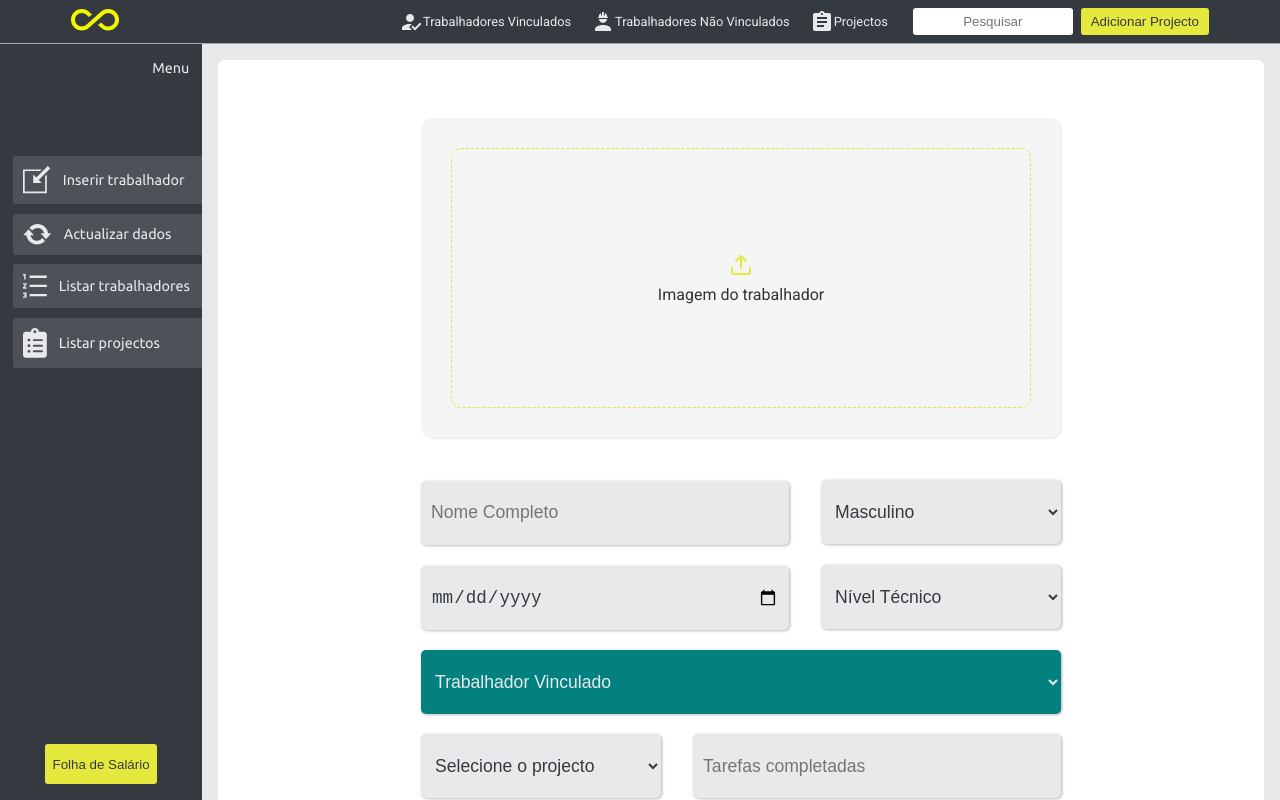
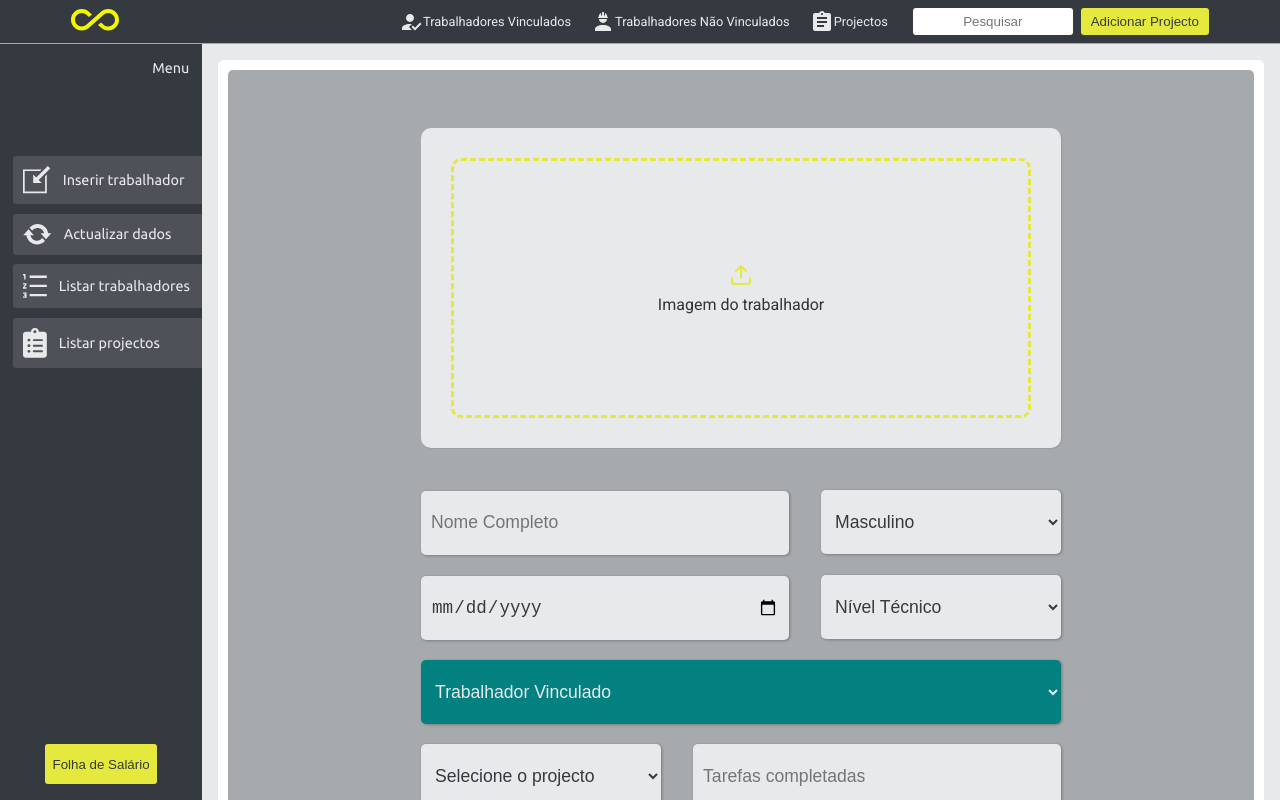
Before and after one commit to Seratooo/S-folha-de-pagamento, a React (Create React App) app in the folder web/: page /insert in a window 1280 px wide. Built offline with nearby package versions, Linux system fonts and the light colour scheme.

Commit message:
Alteracoes de estilo

```diff
--- a/web/src/componets/Dropzone/styles.css
+++ b/web/src/componets/Dropzone/styles.css
@@ -1,6 +1,6 @@
 .dropzone {
   height: 20rem;
-  background: #e8e9eb79;
+  background: #E8E9EB;
   border-radius: 10px;
   box-shadow: 1px .7px 1px rgba(0, 0, 0, 0.09);
   width: 40rem;
@@ -24,7 +24,7 @@
   width: calc(100% - 60px);
   height: calc(100% - 60px);
   border-radius: 10px;
-  border: 1px dashed #E5E93E;
+  border: 3px dashed #E5E93E;
 
   display: flex;
   flex-direction: column;
--- a/web/src/componets/PaginaInserir/style.css
+++ b/web/src/componets/PaginaInserir/style.css
@@ -2,6 +2,11 @@ div.conteudo{
   display: flex;
   flex-direction: column;
   align-items: center;
+  background-color: #353a406e;
+  width: 100%;
+  height: 100%;
+  border-radius:5px;
+  padding: 10px 0px 50px;
 }
 
 form{
```
